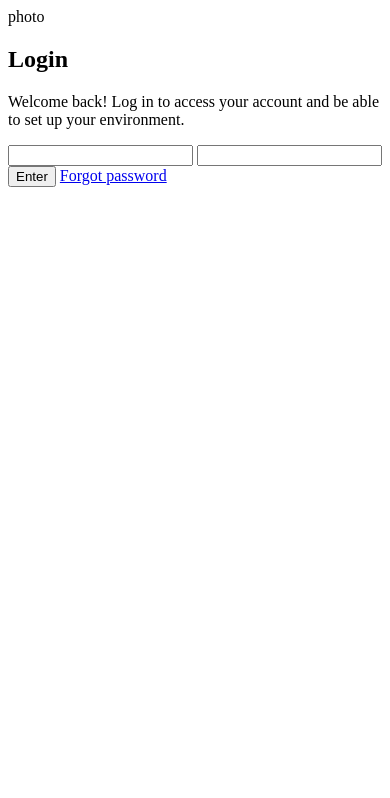
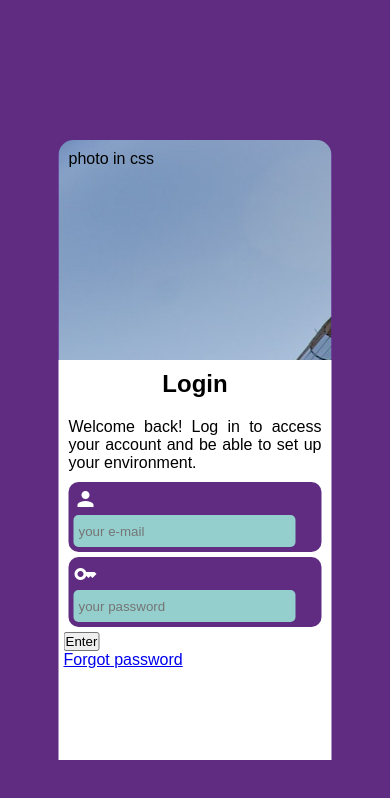
Before and after one commit to SilasFas/Login-screen, a plain HTML site: page index.html in a window 390 px wide. Drawn offline with Linux system fonts and the light colour scheme.

Commit message:
css and html - mobile version

```diff
--- a/index.html
+++ b/index.html
@@ -6,30 +6,46 @@
     <meta http-equiv="X-UA-Compatible" content="IE=edge">
     <meta name="viewport" content="width=device-width, initial-scale=1.0">
     <title>Login page</title>
+    <link href="https://fonts.googleapis.com/icon?family=Material+Icons" rel="stylesheet">
+
+    <link rel="stylesheet" href="style/mobile_first.css">
+
+
 </head>
 
 <body>
+
     <main>
 
         <section class="image">
-            photo
+            photo in css
         </section>
 
-        <section class="login_screen">
+        <section class="login">
 
             <h1>Login</h1>
             <p>Welcome back! Log in to access your account and be able to set up your environment.</p>
 
             <form action="form.php" method="get">
-                <input type="email" name="email" id="email">
-                <input type="password" name="" id="">
-                <input type="submit" value="Enter">
+
+                <p id="user">
+                    <span class="material-icons" id="icon">person</span>
+                    <input type="email" name="email" id="inside" placeholder="your e-mail">
+                </p>
+
+                <p id="user">
+                    <span class="material-icons" id="icon">key</span>
+                    <input type="password" name="" id="inside" placeholder="your password">
+                </p>
+
+                <input type="submit" value="Enter" id="submit">
                 <a href="#">Forgot password</a>
             </form>
 
         </section>
 
     </main>
+
 </body>
 
 </html>
--- /dev/null
+++ b/style/mobile_first.css
@@ -0,0 +1,91 @@
+@charset "UTF-8";
+
+/*Mobile first*/
+
+/*
+color: #5F2C82
+#94CFCD
+*/
+
+
+* {
+    margin: 0px;
+    padding: 0px;
+    font-family: Arial, Helvetica, sans-serif;
+}
+
+body {
+    height: 900px;
+    position: relative;
+
+    background-color: #5F2C82;
+}
+
+main {
+    position: absolute;
+    top: 50%;
+    left: 50%;
+    transform: translate(-50%, -50%);
+
+    width: 70vw;
+    margin: auto;
+}
+
+.image {
+    background-color: blueviolet;
+    background-image: url(../images/building.jpg);
+    height: 200px;
+    padding: 10px;
+
+    border-radius: 15px 15px 0px 0px;
+}
+
+.login {
+    background-color: white;
+
+    height: 400px;
+}
+
+h1 {
+    text-align: center;
+    padding: 10px;
+}
+
+p {
+    text-align: justify;
+    padding: 5px;
+    margin: 5px;
+}
+
+form {
+    margin: 5px;
+}
+
+#user {
+    background-color: #5F2C82;
+    border-radius: 10px;
+
+}
+
+#icon {
+    color: white;
+}
+
+#inside {
+    background-color: #94CFCD;
+    width: 89%;
+    border: none;
+    height: 30px;
+    border-radius: 5px;
+    padding: 1px 1px 1px 5px;
+}
+
+#inside:focus {
+    background-color: white;
+}
+
+
+
+#submit {
+    display: block;
+}
```
